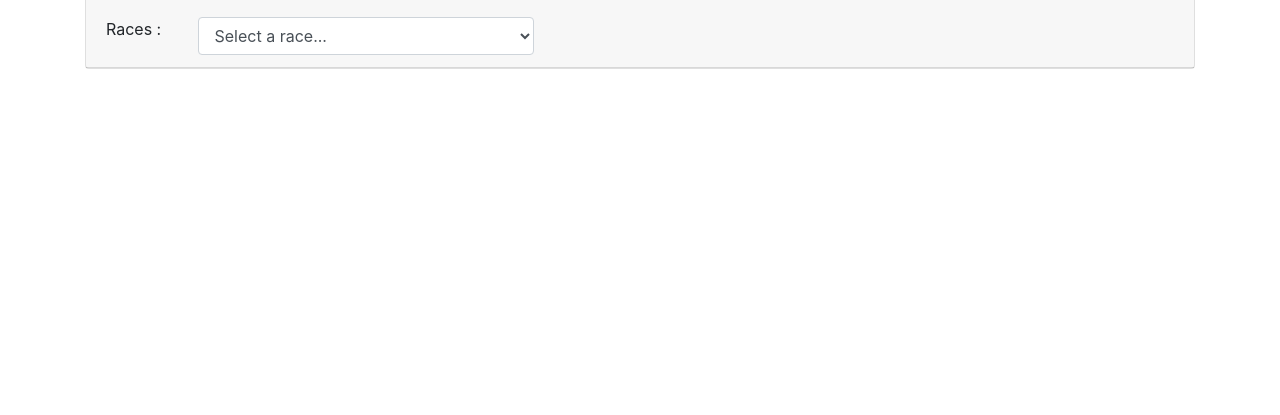
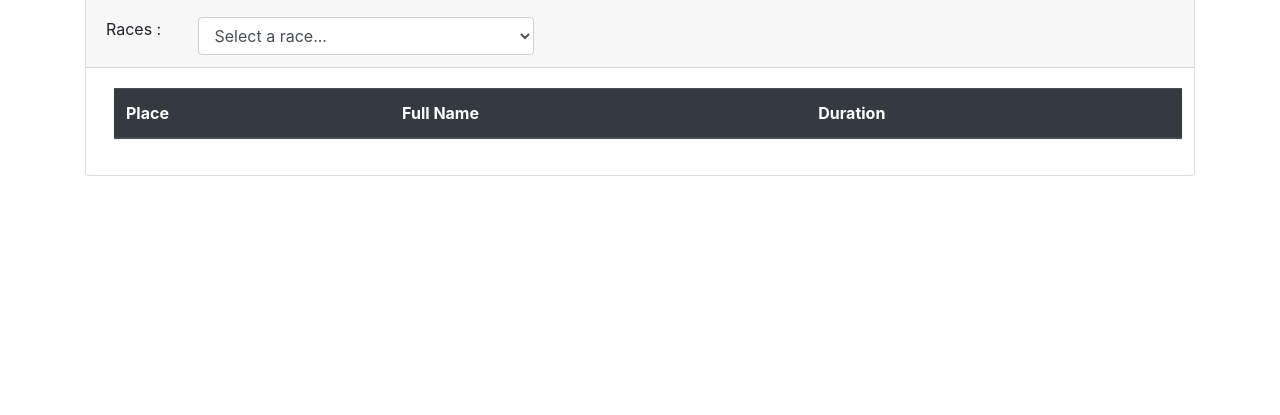
Before and after one commit to we-race-here/Membership, a Django app: template race_membership/apps/membership/templates/membership/race/race-result.html in a window 1280 px wide. Shown: the part 183-598 px from the top of the page. Run offline with Django 3.2, Linux system fonts and the light colour scheme; the template is opened without the code that fills it, so the values that code supplies are empty; some libraries are stand-ins or nearby versions.

Commit message:
fix race-result api

```diff
--- a/race_membership/apps/membership/templates/membership/race/race-result.html
+++ b/race_membership/apps/membership/templates/membership/race/race-result.html
@@ -3,6 +3,10 @@
 {% load bootstrap4 %}
 {% load util_tags %}
 {% load static %}
+
+{% block extra_css %}
+  <link href="{% static 'dj/css/datatables.min.css' %}" rel="stylesheet">
+{% endblock %}
 
 {% block breadcrumb_items %}
   <li class="breadcrumb-item"><a href="{% url 'membership:event-list' %}">Events</a></li>
@@ -27,9 +31,26 @@
         </div>
       </div>
     </div>
+    <div class="card-body">
+      <div class="table-responsive ml-2 mr-2">
+        <table id="race_result_table" class="table">
+          <thead class="thead-dark">
+          <tr>
+            <th>Place</th>
+            <th>Full Name</th>
+            <th>Duration</th>
+          </tr>
+          </thead>
+          <tbody>
+          </tbody>
+        </table>
+      </div>
+    </div>
   </div>
+
 {% endblock content %}
 {% block extra_js %}
+  <script src="{% static 'dj/js/datatables.js' %}"></script>
   <script type="application/javascript">
 
       function getRaceResults(raceId) {
@@ -37,10 +58,24 @@
           return $.get(raceResultUrl);
       }
 
-      $('#races').on('change', function (e) {
+      $('#races').on('change', function () {
           const optionSelected = $("option:selected", this);
           const valueSelected = optionSelected[0].value;
           getRaceResults(valueSelected)
-      });
+              .done(function (data) {
+                  if ($.fn.dataTable.isDataTable('#race_result_table')) {
+                      $('#race_result_table').DataTable().destroy();
+                  }
+                  $('#race_result_table').DataTable({
+                      data: data.results,
+                      columns: [
+                          {data: 'place'},
+                          {data: 'full_name'},
+                          {data: 'duration'},
+                      ]
+                  });
+              });
+      })
+
   </script>
 {% endblock extra_js %}
```
Also changed, not shown: race_membership/apps/membership/rest_api/serializers.py (+7 -1 lines).
